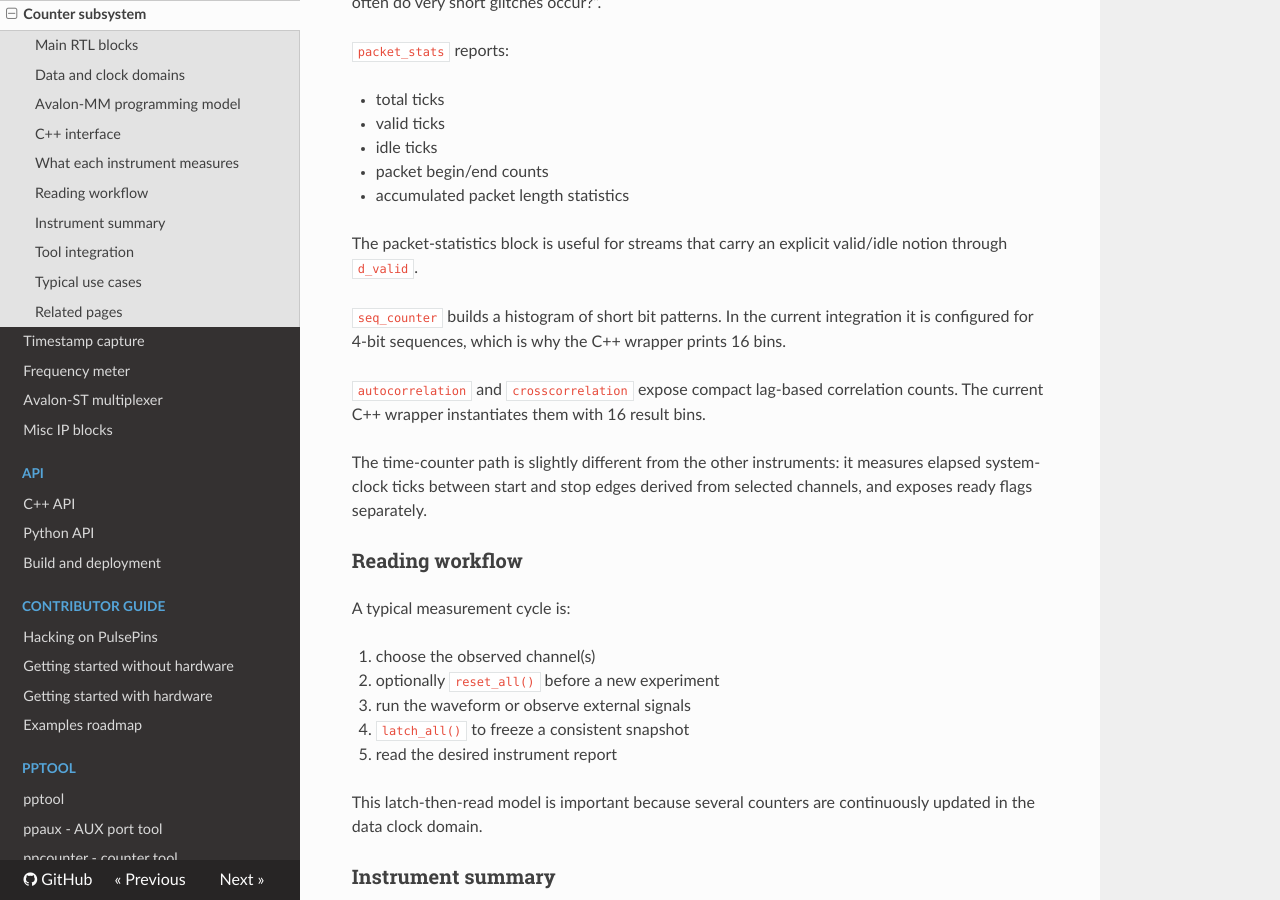
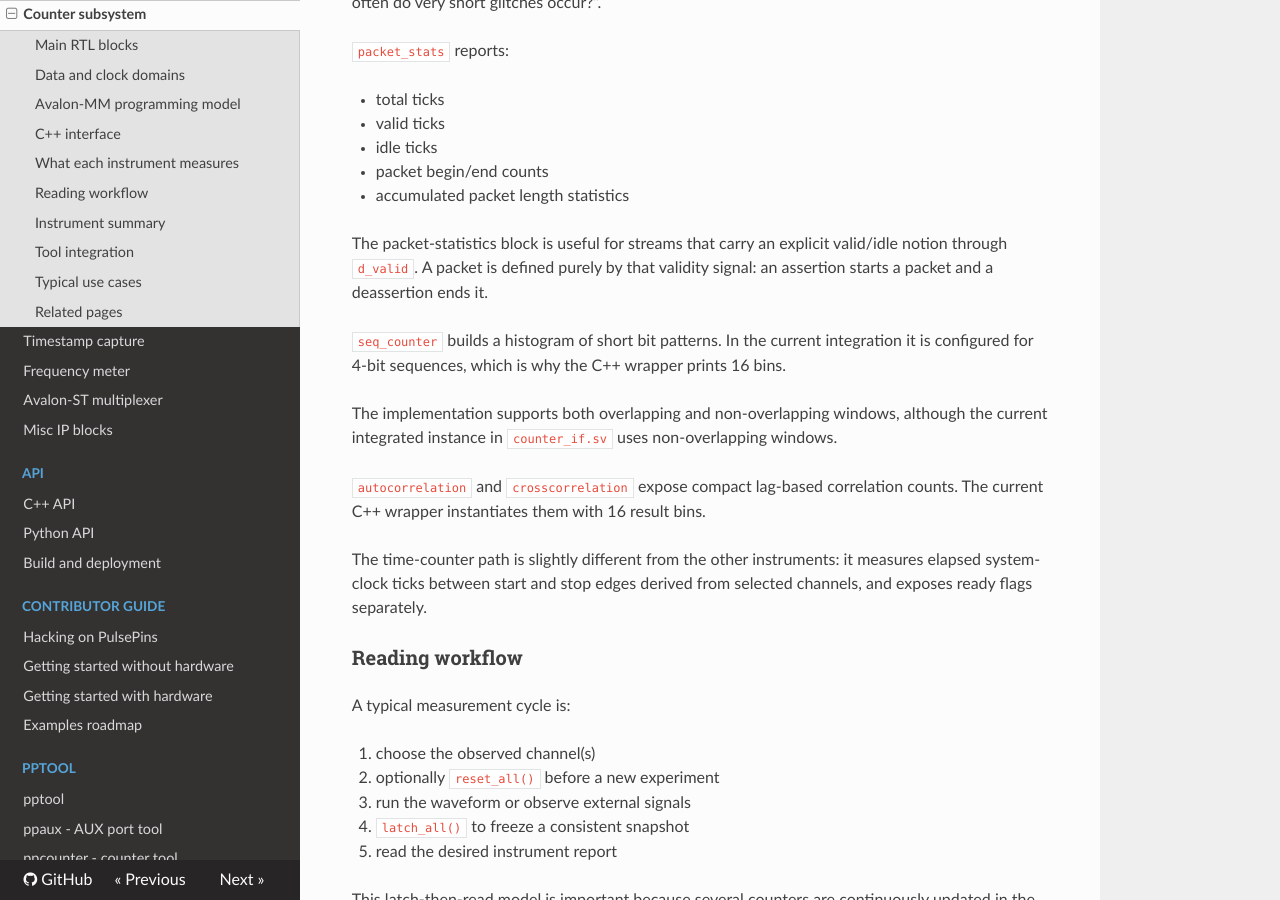
Before and after one commit to rokzitko/PulsePins, an MkDocs documentation site: the page built from docs/docs/counter.md, in a window 1280 px wide and 900 px high, scrolled down 3792 px. Built offline with MkDocs 1.6.1, drawn with Linux system fonts in a browser that asks for light colours; nearby versions of some CDN libraries.

Commit message:
document counter measurement internals

```diff
--- a/docs/docs/counter.md
+++ b/docs/docs/counter.md
@@ -136,9 +136,11 @@ In practice this block is useful for questions like “how long do high pulses u
 * packet begin/end counts
 * accumulated packet length statistics
 
-The packet-statistics block is useful for streams that carry an explicit valid/idle notion through `d_valid`.
+The packet-statistics block is useful for streams that carry an explicit valid/idle notion through `d_valid`. A packet is defined purely by that validity signal: an assertion starts a packet and a deassertion ends it.
 
 `seq_counter` builds a histogram of short bit patterns. In the current integration it is configured for 4-bit sequences, which is why the C++ wrapper prints 16 bins.
+
+The implementation supports both overlapping and non-overlapping windows, although the current integrated instance in `counter_if.sv` uses non-overlapping windows.
 
 `autocorrelation` and `crosscorrelation` expose compact lag-based correlation counts. The current C++ wrapper instantiates them with 16 result bins.
 
```
Also changed, not shown: 3 other files.
